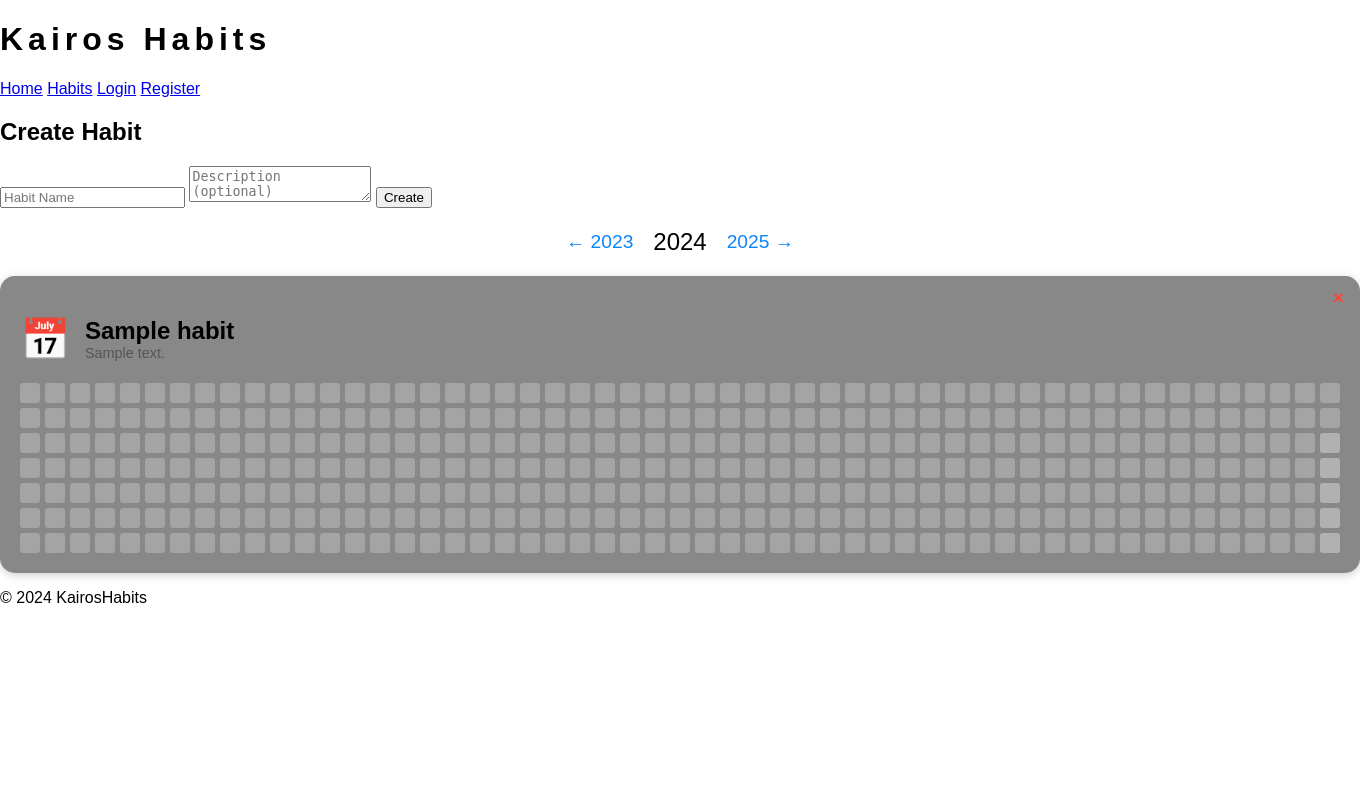
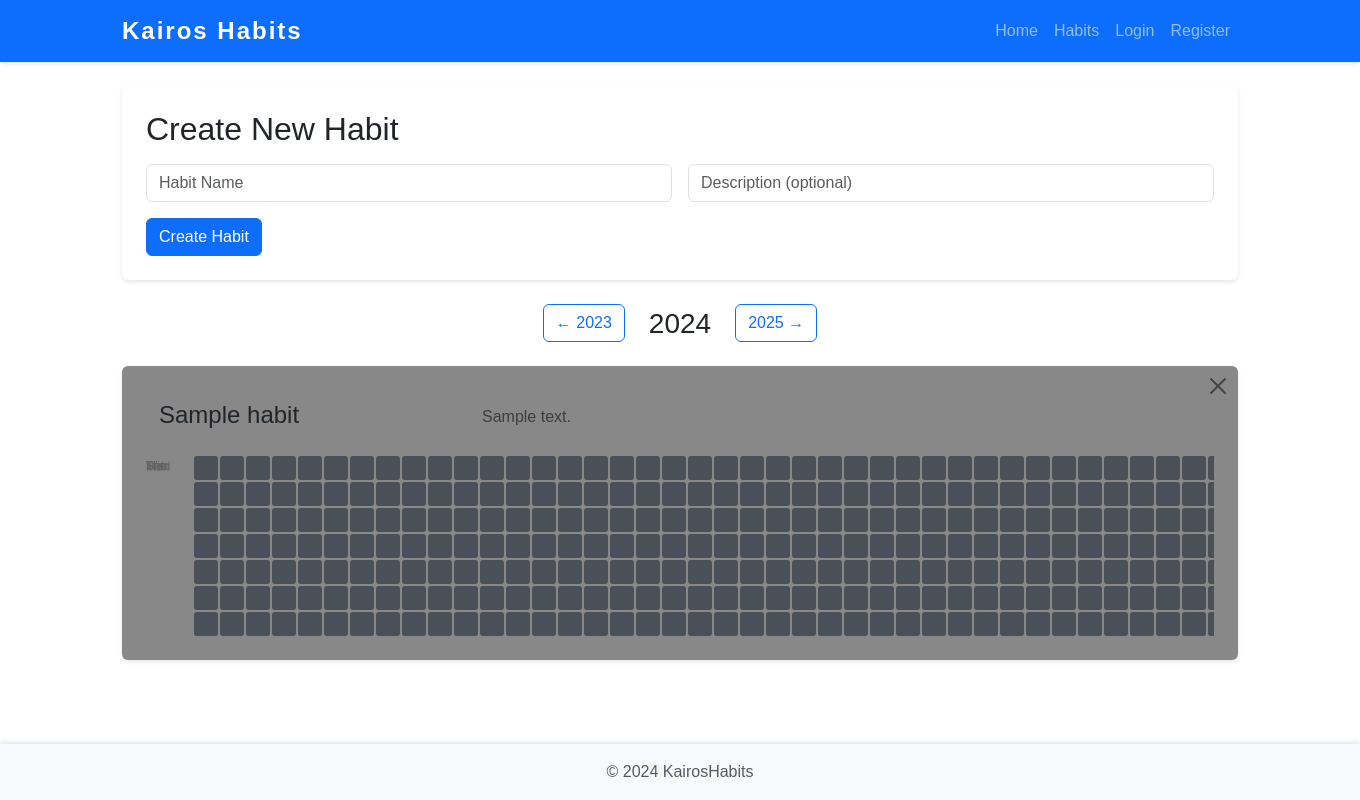
Before and after one commit to spxrq/KairosHabits, a Flask app: page /habits in a window 1360 px wide. Run offline with Flask 3, Linux system fonts and the light colour scheme; the visitor is signed in with stand-in values (Sample User, id 1); tables that the repository leaves empty hold one stand-in row (values such as "Sample post").

Commit message:
Added bootstrap, able to update habit names, and visual aspect

```diff
--- a/app.py
+++ b/app.py
@@ -348,6 +348,25 @@ def habits():
         )
 
 
+@app.route("/update_habit_name", methods=["POST"])
+@login_required
+def update_habit_name():
+    habit_id = request.form.get("habit_id")
+    new_name = request.form.get("name")
+
+    if not habit_id or not new_name:
+        return apology("Invalid habit or name", 400)
+
+    habit = Habit.query.filter_by(id=habit_id, user_id=session["user_id"]).first()
+    if not habit:
+        return apology("Invalid habit", 403)
+
+    habit.name = new_name
+    db.session.commit()
+
+    return redirect("/habits")
+
+
 @app.route("/delete_habit", methods=["POST"])
 @login_required
 def delete_habit():
--- a/static/style.css
+++ b/static/style.css
@@ -20,11 +20,10 @@ h1 {
     margin: 0 auto;
 }
 
-
 /* Life Grid */
 .life-grid {
     display: grid;
-    grid-template-rows: repeat(80, auto); /* One row per year */
+    grid-template-rows: repeat(80, auto);
     gap: 3px;
 }
 
@@ -49,12 +48,12 @@ h1 {
 }
 
 .week.lived {
-    background-color: #000; /* Black for lived weeks */
+    background-color: #000;
 }
 
 .week.current {
-    background-color: #0056b3; /* Blue for the current week */
-    border: 1px solid #003f7f; /* Highlighted border for current week */
+    background-color: #0056b3;
+    border: 1px solid #003f7f;
 }
 
 /* Tooltip styling */
@@ -81,7 +80,6 @@ h1 {
     flex-basis: 100%;
     height: 20px;
 }
-
 
 /* Year Navigation */
 .year-navigation {
@@ -121,7 +119,10 @@ h1 {
     background-color: lightgrey;
     padding: 20px;
     border-radius: 15px;
-    box-shadow: 0 2px 10px rgba(0, 0, 0, 0.2);
+    box-shadow: 0 2px 4px rgba(0, 0, 0, 0.1);
+    position: relative;
+    margin-bottom: 20px;
+    width: 100%;
 }
 
 .habit-header {
@@ -130,93 +131,115 @@ h1 {
     margin-bottom: 20px;
 }
 
-.habit-icon {
-    font-size: 2.5em;
-    margin-right: 15px;
+/* Habit Title Input Styling */
+.habit-title {
+    border: 1px solid transparent;
+    border-radius: 4px;
+    padding: 0.375rem 0.75rem;
+    transition: all 0.2s;
+    width: 100%;
 }
 
-.habit-title {
-    margin: 0;
-    font-size: 1.5em;
+.habit-title:hover {
+    border-color: rgba(0, 0, 0, 0.1);
+    background-color: rgba(255, 255, 255, 0.1);
 }
 
-.habit-description {
-    margin: 0;
-    font-size: 0.9em;
-    color: #555555;
+.habit-title:focus {
+    border-color: #86b7fe;
+    outline: 0;
+    box-shadow: 0 0 0 0.25rem rgba(13, 110, 253, 0.25);
+    background-color: rgba(255, 255, 255, 0.2);
 }
 
-/* Habit Grid Wrapper */
-.habit-grid-wrapper {
-    display: flex;
-    align-items: flex-start;
+/* Habit Grid */
+.habit-grid {
+    position: relative;
+    padding-left: 2.5rem;
+    width: 100%;
+    overflow-x: auto;
 }
 
 /* Day Labels */
-.day-labels {
+.day-label {
+    position: absolute;
+    left: 0;
+    width: 2rem;
+    font-size: 0.75rem;
+    height: var(--box-size);
+    line-height: var(--box-size);
+    color: #666;
+    text-align: left;
+    padding-top: 1px;
+}
+
+/* Calculate positions for day labels */
+.day-label:nth-child(1) { top: 1px; }
+.day-label:nth-child(2) { top: calc(var(--box-size) + 3px); }
+.day-label:nth-child(3) { top: calc(var(--box-size) * 2 + 5px); }
+.day-label:nth-child(4) { top: calc(var(--box-size) * 3 + 7px); }
+.day-label:nth-child(5) { top: calc(var(--box-size) * 4 + 9px); }
+.day-label:nth-child(6) { top: calc(var(--box-size) * 5 + 11px); }
+.day-label:nth-child(7) { top: calc(var(--box-size) * 6 + 13px); }
+
+/* Grid Wrapper */
+.habit-grid-wrapper {
+    display: flex;
+    gap: 2px;
+    margin-left: 0.5rem;
+    min-height: calc(var(--box-size) * 7 + 14px);
+    width: fit-content;
+}
+
+/* Column of days */
+.daily-column {
     display: flex;
     flex-direction: column;
-    margin-right: 10px;
+    gap: 2px;
 }
 
-.day-label {
-    width: 20px;
-    height: 20px;
-    text-align: center;
-    line-height: 20px;
-    font-size: 12px;
-    color: black;
-}
-
-
-/* Ensure consistent spacing in the habit grid */
-.habit-grid {
-    display: flex;
-    gap: 5px;
-    justify-content: flex-start;
+/* Individual day boxes */
+.daily,
+.daily.disabled {
+    --box-size: 1.5rem;
+    width: var(--box-size);
+    height: var(--box-size);
+    border: none;
+    border-radius: 3px;
+    padding: 0;
+    margin: 0;
+    flex-shrink: 0;
+    display: block;
 }
 
 .daily {
-    width: 20px;
-    height: 20px;
-    border: none;
-    border-radius: 3px;
     cursor: pointer;
-    transition: background-color 0.3s;
-    margin: 0;
-    padding: 0;
-    display: block;  /* This ensures consistent box sizing */
+    transition: transform 0.2s;
 }
 
-.daily-column {
-    display: flex;
-    flex-direction: column;
-    gap: 5px;
+.daily:hover {
+    transform: scale(1.2);
+    z-index: 1;
 }
 
 .daily.done {
-    background-color: #0a84ff;
+    background-color: #198754;
 }
 
 .daily.not-done {
-    background-color: #ff453a;
+    background-color: #dc3545;
 }
 
 .daily.empty {
-    background-color: rgba(176, 176, 176, 0.7);
+    background-color: #495057;
 }
 
 .daily.disabled {
-    background-color: rgba(240, 240, 240, 0.4);
+    background-color: #e9ecef;
     cursor: default;
-    width: 20px;
-    height: 20px;
-    margin: 0;
-    padding: 0;
-    display: block;  /* Ensures consistent sizing with other boxes */
 }
 
-/* Delete Habit Button */
+/* Delete Button */
 .delete-habit-form {
     position: absolute;
     top: 10px;
@@ -238,12 +261,70 @@ h1 {
     color: #ff0000;
 }
 
-/* Ensure Habit Card Styles Allow Space for Delete Button */
-.habit-card {
-    position: relative;
-    padding: 20px;
-    padding-top: 40px; /* Adjust to avoid overlap with delete button */
-    border-radius: 15px;
-    background-color: lightgrey;
-    box-shadow: 0 2px 10px rgba(0, 0, 0, 0.2);
+/* Card styling */
+.card {
+    border: none;
+    box-shadow: 0 2px 4px rgba(0, 0, 0, 0.1);
+    transition: transform 0.2s, box-shadow 0.2s;
+    width: 100%;
 }
+
+.card:hover {
+    transform: translateY(-2px);
+    box-shadow: 0 4px 8px rgba(0, 0, 0, 0.2);
+}
+
+.card-body {
+    padding: 1.5rem;
+}
+
+/* Responsive Adjustments */
+@media (max-width: 1200px) {
+    .daily, .daily.disabled {
+        --box-size: 1.25rem;
+    }
+}
+
+@media (max-width: 992px) {
+    .daily, .daily.disabled {
+        --box-size: 1rem;
+    }
+
+    .day-label {
+        font-size: 0.7rem;
+    }
+}
+
+@media (max-width: 768px) {
+    .daily, .daily.disabled {
+        --box-size: 0.875rem;
+    }
+
+    .habit-grid {
+        padding-left: 2rem;
+    }
+
+    .day-label {
+        width: 1.75rem;
+        font-size: 0.65rem;
+    }
+
+    .card {
+        margin: 0.5rem;
+    }
+}
+
+/* Navigation Styling */
+.navbar {
+    box-shadow: 0 2px 4px rgba(0, 0, 0, 0.1);
+}
+
+.navbar-brand {
+    font-size: 1.5rem;
+    letter-spacing: 2px;
+}
+
+/* Footer Styling */
+footer {
+    box-shadow: 0 -2px 4px rgba(0, 0, 0, 0.1);
+}
--- a/templates/habits.html
+++ b/templates/habits.html
@@ -2,51 +2,74 @@
 {% block title %}Habits{% endblock %}
 {% block main %}
 
-<div class="mb-3">
-    <h2>Create Habit</h2>
-    <form action="/habits" method="post">
-        <input type="text" name="name" placeholder="Habit Name" required>
-        <textarea name="description" placeholder="Description (optional)"></textarea>
-        <button type="submit">Create</button>
+<!-- Create Habit Section -->
+<div class="card mb-4">
+    <div class="card-body">
+        <h2 class="card-title mb-3">Create New Habit</h2>
+        <form action="/habits" method="post" class="row g-3">
+            <div class="col-md-6">
+                <input type="text" class="form-control" name="name" placeholder="Habit Name" required>
+            </div>
+            <div class="col-md-6">
+                <input type="text" class="form-control" name="description" placeholder="Description (optional)">
+            </div>
+            <div class="col-12">
+                <button type="submit" class="btn btn-primary">Create Habit</button>
+            </div>
         </form>
-</div>
-
-<div class="year-navigation">
-    <a href="/habits?year={{ current_year - 1 }}" class="btn">← {{ current_year - 1 }}</a>
-    <span class="current-year">{{ current_year }}</span>
-    <a href="/habits?year={{ current_year + 1 }}" class="btn">{{ current_year + 1 }} →</a>
-</div>
-
-<div class="habit-cards">
-    {% for habit in habits %}
-    <div class="habit-card" style="background-color: {{ habit.background_color }};">
-        <form action="/delete_habit" method="post" class="delete-habit-form">
-            <input type="hidden" name="habit_id" value="{{ habit.id }}">
-            <button type="submit" class="delete-habit-btn">×</button>
-        </form>
-
-        <div class="habit-header">
-            <div class="habit-icon">📅</div>
-            <div>
-                <h2 class="habit-title">{{ habit.name }}</h2>
-                {% if habit.description %}
-                <p class="habit-description">{{ habit.description }}</p>
-                {% endif %}
     </div>
 </div>
 
+<!-- Year Navigation -->
+<div class="d-flex justify-content-center align-items-center mb-4">
+    <a href="/habits?year={{ current_year - 1 }}" class="btn btn-outline-primary">← {{ current_year - 1 }}</a>
+    <span class="mx-4 h3 mb-0">{{ current_year }}</span>
+    <a href="/habits?year={{ current_year + 1 }}" class="btn btn-outline-primary">{{ current_year + 1 }} →</a>
+</div>
+
+<!-- Habits List -->
+<div class="habits-container">
+    {% for habit in habits %}
+    <div class="card mb-4" style="background-color: {{ habit.background_color }};">
+        <div class="card-body">
+            <!-- Delete Button -->
+            <form action="/delete_habit" method="post" class="position-absolute top-0 end-0 mt-2 me-2">
+                <input type="hidden" name="habit_id" value="{{ habit.id }}">
+                <button type="submit" class="btn-close" aria-label="Delete habit"></button>
+            </form>
+
+            <!-- Habit Name -->
+            <div class="habit-header mb-3">
+                <form action="/update_habit_name" method="post" class="mb-0">
+                    <input type="hidden" name="habit_id" value="{{ habit.id }}">
+                    <input type="text"
+                           name="name"
+                           value="{{ habit.name }}"
+                           class="form-control-plaintext habit-title h4 mb-0"
+                           style="background: transparent;">
+                </form>
+                {% if habit.description %}
+                <p class="text-muted mb-0 mt-1">{{ habit.description }}</p>
+                {% endif %}
+            </div>
+
+            <!-- Habit Grid -->
+            <div class="habit-grid">
+                {% for day_label in ['Mon', 'Tue', 'Wed', 'Thu', 'Fri', 'Sat', 'Sun'] %}
+                <div class="day-label">{{ day_label }}</div>
+                {% endfor %}
+
                 <div class="habit-grid-wrapper">
-            <div class="habit-grid">
                     {% for week in week_columns %}
                     <div class="daily-column">
                         {% for day in week %}
                         {% if day %}
-                    <form action="/toggle_habit_log" method="post" style="margin: 0;">
+                        <form action="/toggle_habit_log" method="post">
                             <input type="hidden" name="habit_id" value="{{ habit.id }}">
-                        <input type="hidden" name="date" value="{{ day.strftime('%Y-%m-%d') }}">
+                            <input type="hidden" name="date" value="{{ day }}">
                             <button type="submit"
                                     class="daily {% if day in habit.log_dict %}{% if habit.log_dict[day] %}done{% else %}not-done{% endif %}{% else %}empty{% endif %}"
-                                title="{{ day.strftime('%A, %B %d, %Y') }}">
+                                    title="{{ day.strftime('%Y-%m-%d') }}">
                             </button>
                         </form>
                         {% else %}
@@ -58,6 +81,7 @@
                 </div>
             </div>
         </div>
+    </div>
     {% endfor %}
 </div>
 
--- a/templates/layout.html
+++ b/templates/layout.html
@@ -3,27 +3,52 @@
 <head>
     <meta charset="UTF-8">
     <meta name="viewport" content="width=device-width, initial-scale=1.0">
-    <title>{% block title %}{% endblock %}</title>
-    <link rel="stylesheet" href="{{ url_for('static', filename='style.css') }}">
+    <title>Kairos Habits - {% block title %}{% endblock %}</title>
+    <!-- Bootstrap CSS -->
+    <link href="https://cdn.jsdelivr.net/npm/bootstrap@5.3.2/dist/css/bootstrap.min.css" rel="stylesheet">
+    <!-- Custom CSS -->
+    <link href="/static/style.css" rel="stylesheet">
 </head>
-<body>
-    <header>
-        <h1>Kairos Habits</h1>
-        <nav>
-            <a href="/">Home</a>
-            <a href="/habits">Habits</a>
-            <a href="/login">Login</a>
-            <a href="/register">Register</a>
-        </nav>
-    </header>
+<body class="d-flex flex-column min-vh-100">
+    <!-- Navigation -->
+    <nav class="navbar navbar-expand-lg navbar-dark bg-primary mb-4">
+        <div class="container">
+            <a class="navbar-brand fw-bold" href="/">Kairos Habits</a>
+            <button class="navbar-toggler" type="button" data-bs-toggle="collapse" data-bs-target="#navbarNav">
+                <span class="navbar-toggler-icon"></span>
+            </button>
+            <div class="collapse navbar-collapse" id="navbarNav">
+                <ul class="navbar-nav ms-auto">
+                    <li class="nav-item">
+                        <a class="nav-link" href="/">Home</a>
+                    </li>
+                    <li class="nav-item">
+                        <a class="nav-link" href="/habits">Habits</a>
+                    </li>
+                    <li class="nav-item">
+                        <a class="nav-link" href="/login">Login</a>
+                    </li>
+                    <li class="nav-item">
+                        <a class="nav-link" href="/register">Register</a>
+                    </li>
+                </ul>
+            </div>
+        </div>
+    </nav>
 
-    <main>
-        {% block main %}
-        {% endblock %}
+    <!-- Main Content -->
+    <main class="container flex-grow-1 mb-4">
+        {% block main %}{% endblock %}
     </main>
 
-    <footer>
-        <p>&copy; 2024 KairosHabits</p>
+    <!-- Footer -->
+    <footer class="py-3 bg-light mt-auto">
+        <div class="container text-center">
+            <span class="text-muted">© 2024 KairosHabits</span>
+        </div>
     </footer>
+
+    <!-- Bootstrap JS -->
+    <script src="https://cdn.jsdelivr.net/npm/bootstrap@5.3.2/dist/js/bootstrap.bundle.min.js"></script>
 </body>
 </html>
```
Also changed, not shown: templates/index.html (+21 -23 lines). Lines whose indentation alone changed are shown as unchanged.
